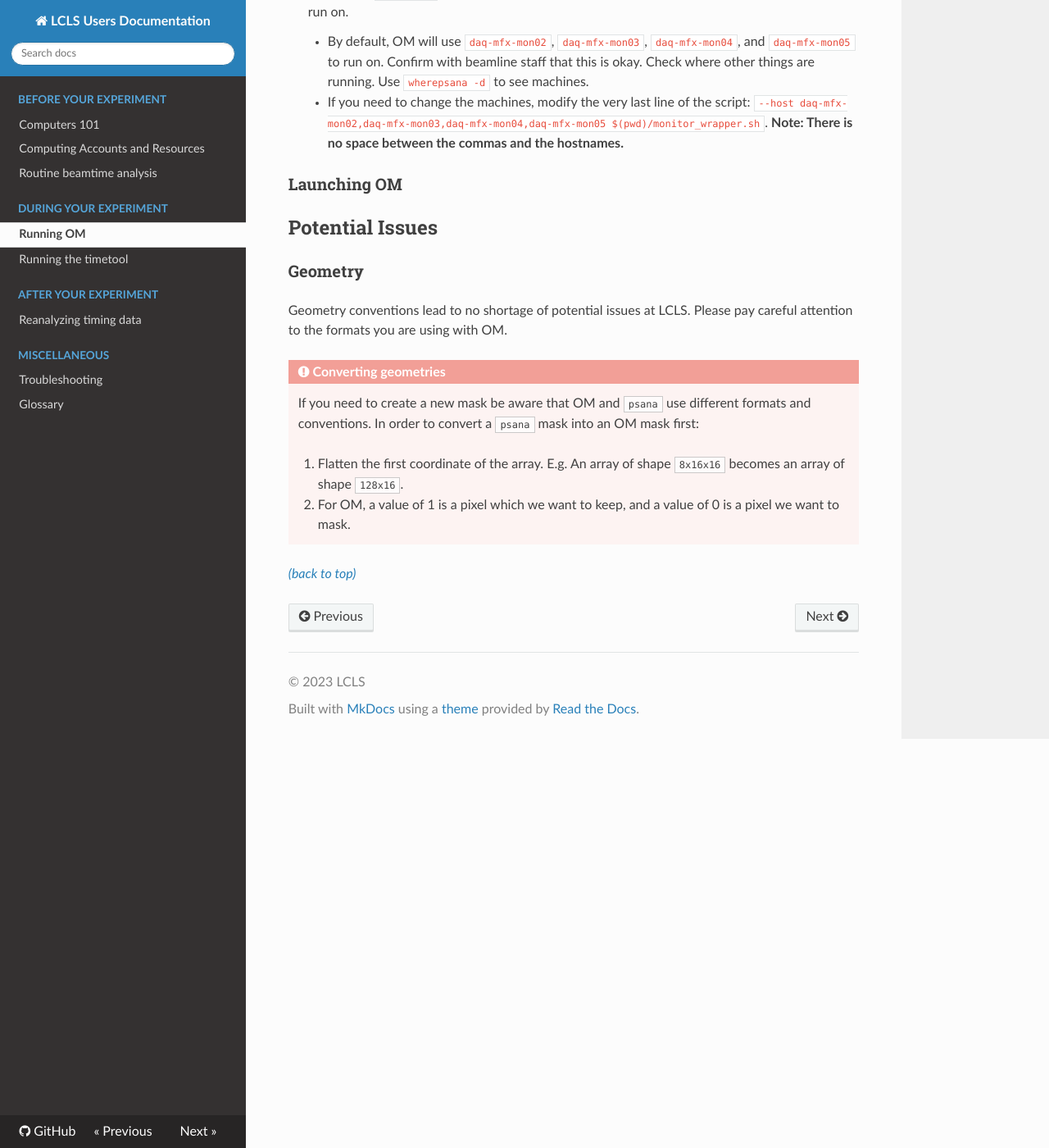
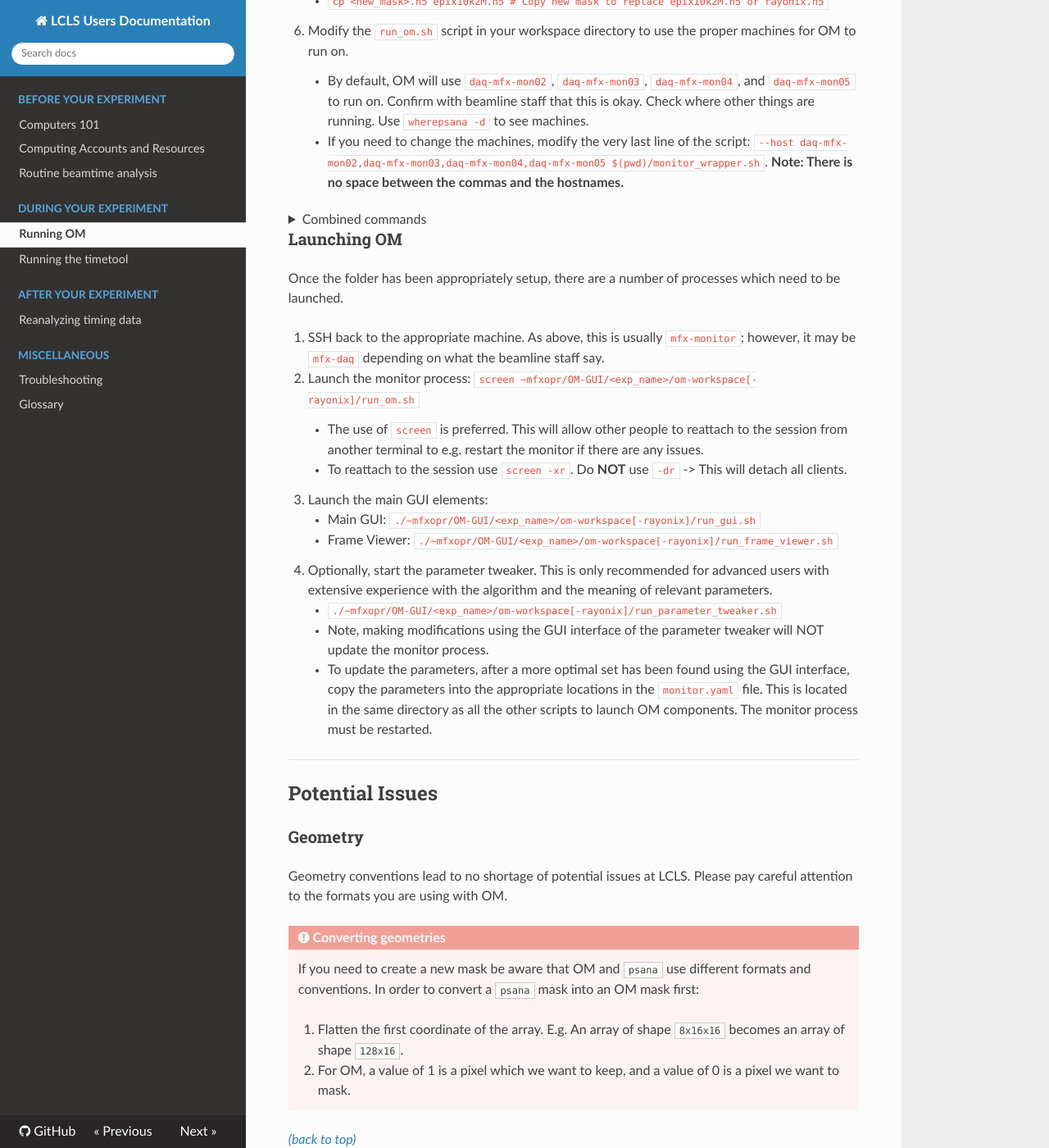
Before and after one commit to lcls-users/lcls-users, an MkDocs documentation site: the page built from docs/during/om.md, in a window 1280 px wide and 1400 px high, scrolled down 1548 px. Shown: the whole window at 82% size. Built offline with MkDocs 1.6.1, drawn with Linux system fonts in a browser that asks for light colours; nearby versions of some CDN libraries; some of the changed text lies outside the part shown.

Commit message:
Draft docs done.

````diff
--- a/docs/during/om.md
+++ b/docs/during/om.md
@@ -10,6 +10,9 @@
     The instructions below are valid as of LCLS Run 22 (first half of calendar year 2024). Some details of the setup may change slightly in the near future. Refer back to this page at the beginning of each run for potential updates.
 
 ### Prepare workspace {: #prepare_workspace}
+
+(This section should take no more than 5-10 minutes)
+
 At the beginning of your first shift you need to prepare OM's working directory. This requires access to the operator account for the hutch you will be running the experiment at (`mfxopr`, `cxiopr`, ...). The instructions below will be done from the perspective of `mfxopr`. You may need to subsitute the correct operator or machine names for your hutch to run the commands. The full set of commands without explanatory text can be copied at the end of this block - names will still need to be edited.
 
 !!! note "Skip Ahead"
@@ -31,9 +34,46 @@ At the beginning of your first shift you need to prepare OM's working directory.
 6. Modify the `run_om.sh` script in your workspace directory to use the proper machines for OM to run on.
      - By default, OM will use `daq-mfx-mon02`, `daq-mfx-mon03`, `daq-mfx-mon04`, and `daq-mfx-mon05` to run on. Confirm with beamline staff that this is okay. Check where other things are running. Use `wherepsana -d` to see machines.
      - If you need to change the machines, modify the very last line of the script: `--host daq-mfx-mon02,daq-mfx-mon03,daq-mfx-mon04,daq-mfx-mon05 $(pwd)/monitor_wrapper.sh`. **Note: There is no space between the commas and the hostnames.**
+
+<details>
+    <summary> Combined commands </summary>
+SSH to appropriate machine as operator
+
+```bash
+ssh mfxopr@mfx-monitor # if on control room terminal simply ssh mfx-monitor
+# If the above doesn't work, try it in two steps
+# ssh mfx-monitor
+# ssh mfxopr@mfx-monitor
+```
+
+Setup the working directory - example for `rayonix` detector. Fill in `EXPNAME` where appropriate. Ask beamline staff for the locations of geometry files and masks.
+
+```bash
+cd ~mfxopr/OM-GUI
+EXP_NAME=MYEXP1234 # REPLACE with experiment name
+cp -r template_2023 $EXP_NAME
+cd om-workspace-rayonix
+cp <geom_file_location> rayonix.geom
+cp <mask_file_location> rayonix.h5
+nano run_om.sh # Double check the last line for appropriate machines.
+```
+</details>
+
 ### Launching OM {: #launch_om}
+Once the folder has been appropriately setup, there are a number of processes which need to be launched.
 
-
+1. SSH back to the appropriate machine. As above, this is usually `mfx-monitor`; however, it may be `mfx-daq` depending on what the beamline staff say.
+2. Launch the monitor process: `screen ~mfxopr/OM-GUI/<exp_name>/om-workspace[-rayonix]/run_om.sh`
+    - The use of `screen` is preferred. This will allow other people to reattach to the session from another terminal to e.g. restart the monitor if there are any issues.
+    - To reattach to the session use `screen -xr`. Do **NOT** use `-dr` -> This will detach all clients.
+3. Launch the main GUI elements:
+    - Main GUI: `./~mfxopr/OM-GUI/<exp_name>/om-workspace[-rayonix]/run_gui.sh`
+    - Frame Viewer: `./~mfxopr/OM-GUI/<exp_name>/om-workspace[-rayonix]/run_frame_viewer.sh`
+4. Optionally, start the parameter tweaker. This is only recommended for advanced users with extensive experience with the algorithm and the meaning of relevant parameters.
+    - `./~mfxopr/OM-GUI/<exp_name>/om-workspace[-rayonix]/run_parameter_tweaker.sh`
+    - Note, making modifications using the GUI interface of the parameter tweaker will NOT update the monitor process.
+    - To update the parameters, after a more optimal set has been found using the GUI interface, copy the parameters into the appropriate locations in the `monitor.yaml` file. This is located in the same directory as all the other scripts to launch OM components. The monitor process must be restarted.
+---
 
 ## Potential Issues {: #gotchas}
 ### Geometry
````
